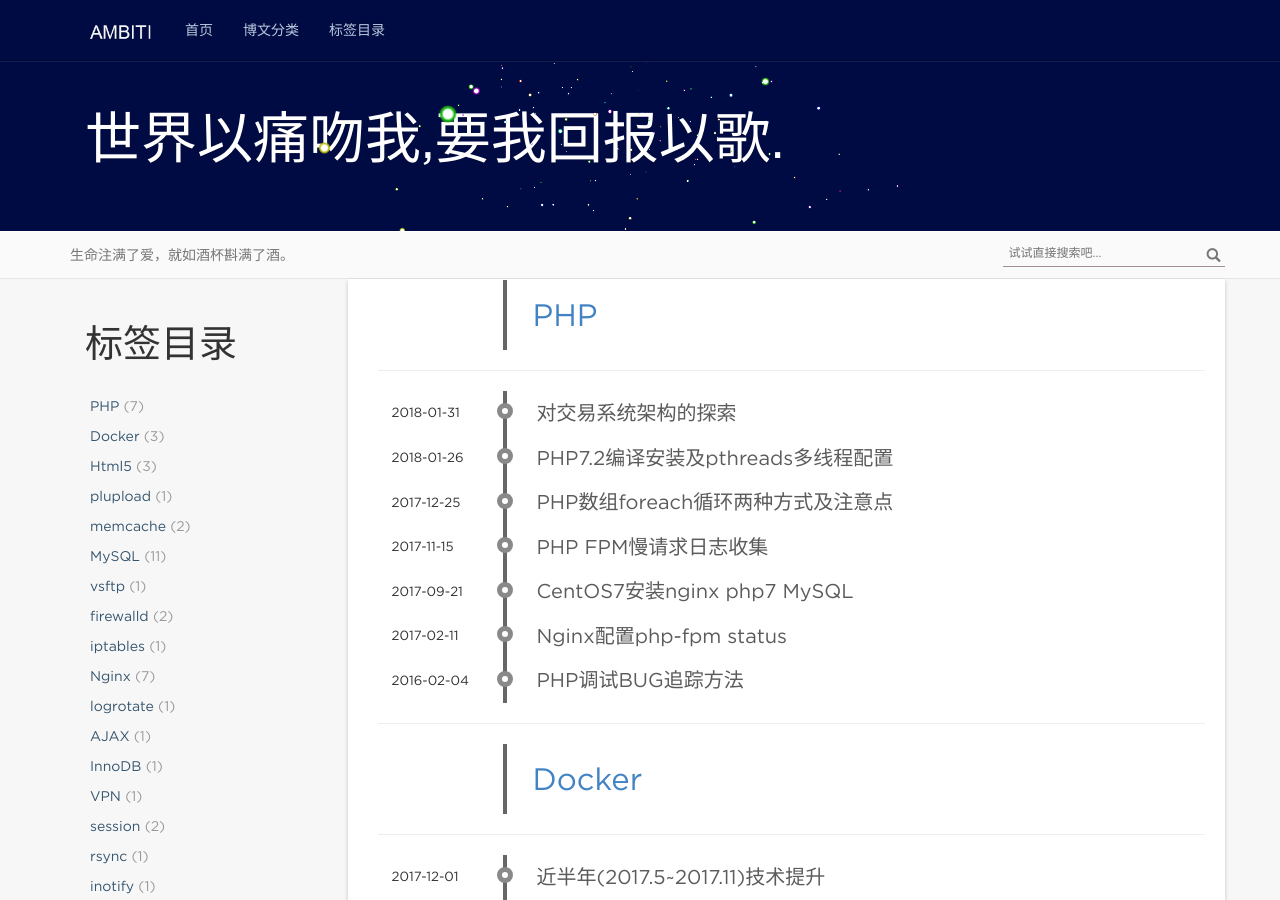
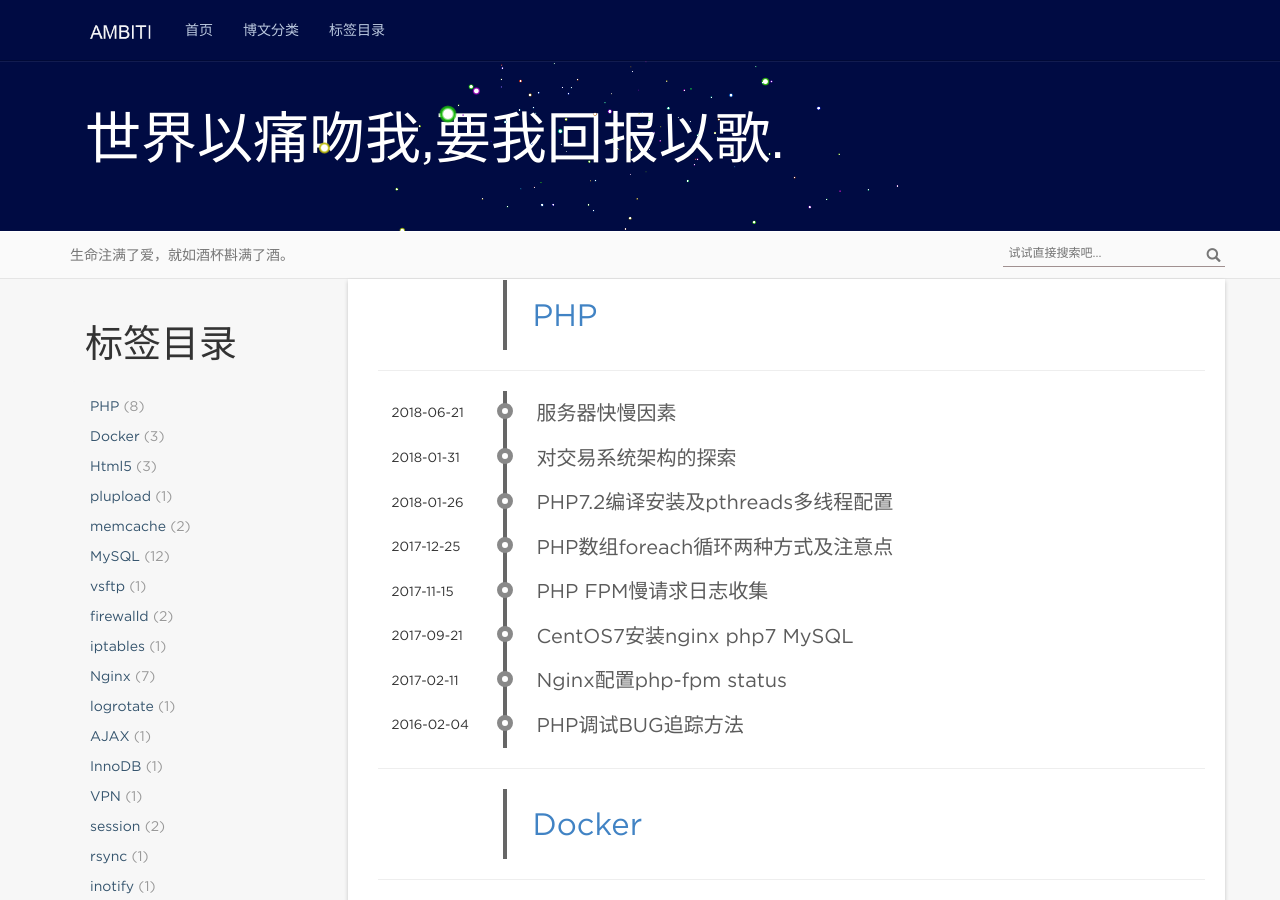
Before and after one commit to fengkai8375/fengkai8375.github.io, a Jekyll site: the page built from tag/index.html, in a window 1280 px wide and 900 px high. Built offline with Jekyll 4.4.1, drawn with Linux system fonts in a browser that asks for light colours; nearby versions of some CDN libraries; comment, search, counter and statistics services are not loaded; a file with an impossible date is left out.

Commit message:
update post

```diff
--- a/_posts/WebServer/2018-06-21-Server-fast-slow-factors.md
+++ b/_posts/WebServer/2018-06-21-Server-fast-slow-factors.md
@@ -1,7 +1,7 @@
 ---
 layout: post
 title: "服务器快慢因素"
-date: 2018-xx-xx 09:00:00 +0800
+date: 2018-06-21 09:00:00 +0800
 categories: Linux
 tag:
  - PHP
```
